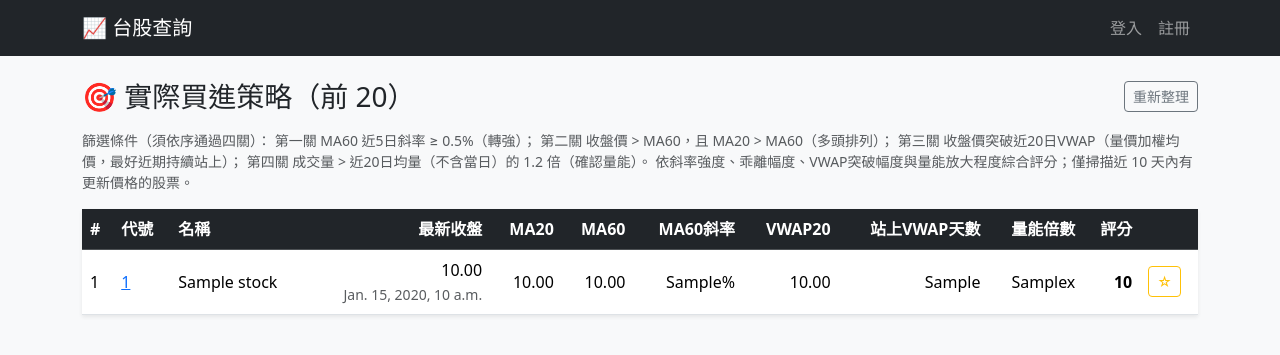
After one commit to tonyyeh617/mystockweb1, a Django app: template stocks/templates/stocks/buy_signal.html in a window 1280 px wide. The commit adds this page. Shown: the top 355 px of the page. Run offline with Django 3.2, Linux system fonts and the light colour scheme; the template is opened without the code that fills it: most values are stand-ins (such as "Sample title", 1, 10 or a date in 2020).

Commit message:
11/3 update1

```diff
--- /dev/null
+++ b/stocks/templates/stocks/buy_signal.html
@@ -0,0 +1,58 @@
+{% extends "base.html" %}
+{% block title %}實際買進策略{% endblock %}
+{% block content %}
+<div class="d-flex justify-content-between align-items-center mb-3">
+  <h3 class="mb-0">🎯 實際買進策略（前 20）</h3>
+  <a href="{% url 'buy_signal' %}" class="btn btn-outline-secondary btn-sm">重新整理</a>
+</div>
+<small class="text-muted d-block mb-3">
+  篩選條件（須依序通過四關）：
+  第一關 MA60 近5日斜率 ≥ 0.5%（轉強）；
+  第二關 收盤價 > MA60，且 MA20 > MA60（多頭排列）；
+  第三關 收盤價突破近20日VWAP（量價加權均價，最好近期持續站上）；
+  第四關 成交量 > 近20日均量（不含當日）的 1.2 倍（確認量能）。
+  依斜率強度、乖離幅度、VWAP突破幅度與量能放大程度綜合評分；僅掃描近 10 天內有更新價格的股票。
+</small>
+{% if candidates %}
+<table class="table table-hover bg-white shadow-sm align-middle">
+  <thead class="table-dark">
+    <tr>
+      <th>#</th><th>代號</th><th>名稱</th>
+      <th class="text-end">最新收盤</th><th class="text-end">MA20</th><th class="text-end">MA60</th>
+      <th class="text-end">MA60斜率</th><th class="text-end">VWAP20</th>
+      <th class="text-end">站上VWAP天數</th><th class="text-end">量能倍數</th>
+      <th class="text-end">評分</th><th></th>
+    </tr>
+  </thead>
+  <tbody>
+  {% for c in candidates %}
+    <tr>
+      <td>{{ forloop.counter }}</td>
+      <td><a href="{% url 'stock_detail' c.stock.stock_id %}">{{ c.stock.stock_id }}</a></td>
+      <td>{{ c.stock.name }}</td>
+      <td class="text-end">{{ c.close|floatformat:2 }}<br><small class="text-muted">{{ c.latest_date }}</small></td>
+      <td class="text-end">{{ c.ma20|floatformat:2 }}</td>
+      <td class="text-end">{{ c.ma60|floatformat:2 }}</td>
+      <td class="text-end">{{ c.ma60_slope }}%</td>
+      <td class="text-end">{{ c.vwap20|floatformat:2 }}</td>
+      <td class="text-end">{{ c.sustain_days }}</td>
+      <td class="text-end">{{ c.volume_ratio }}x</td>
+      <td class="text-end"><strong>{{ c.score }}</strong></td>
+      <td>
+        <form method="post" action="{% url 'toggle_favorite' c.stock.stock_id %}">{% csrf_token %}
+          <input type="hidden" name="next" value="{% url 'buy_signal' %}">
+          {% if c.stock.stock_id in fav_ids %}
+            <button class="btn btn-sm btn-warning">★</button>
+          {% else %}
+            <button class="btn btn-sm btn-outline-warning">☆</button>
+          {% endif %}
+        </form>
+      </td>
+    </tr>
+  {% endfor %}
+  </tbody>
+</table>
+{% else %}
+<div class="alert alert-secondary">目前沒有符合條件的股票（也可能是股價資料尚未更新）。</div>
+{% endif %}
+{% endblock %}
--- a/stocks/templates/stocks/home.html
+++ b/stocks/templates/stocks/home.html
@@ -4,6 +4,7 @@
 <div class="d-flex justify-content-end mb-2 gap-2">
   <a href="{% url 'dividend_ranking' %}" class="btn btn-info">💰 股息排行（近期前50高）</a>
   <a href="{% url 'screener' %}" class="btn btn-success">🔍 推薦選股（VWAP震盪低檔前20）</a>
+  <a href="{% url 'buy_signal' %}" class="btn btn-danger">🎯 實際買進策略（前20）</a>
 </div>
 <form class="row g-2 mb-4" method="get">
   <div class="col"><input name="q" value="{{ q }}" class="form-control form-control-lg" placeholder="輸入股票代號或名稱，例如 2330 或 台積電" autofocus></div>
--- a/stocks/urls.py
+++ b/stocks/urls.py
@@ -15,6 +15,7 @@ urlpatterns = [
     path("stock/<str:stock_id>/refresh/", views.refresh_price, name="refresh_price"),
     path("favorites/", views.favorites, name="favorites"),
     path("screener/", views.screener, name="screener"),
+    path("buy-signal/", views.buy_signal, name="buy_signal"),
     path("dividends/", views.dividend_ranking, name="dividend_ranking"),
     path("stock/<str:stock_id>/dividends/", views.stock_dividends, name="stock_dividends"),
     path("stock/<str:stock_id>/dividends/refresh/", views.refresh_dividend, name="refresh_dividend"),
```
Also changed, not shown: prompt.txt (+9 -0 lines), stocks/finmind.py (+103 -0 lines), stocks/views.py (+9 -2 lines).
